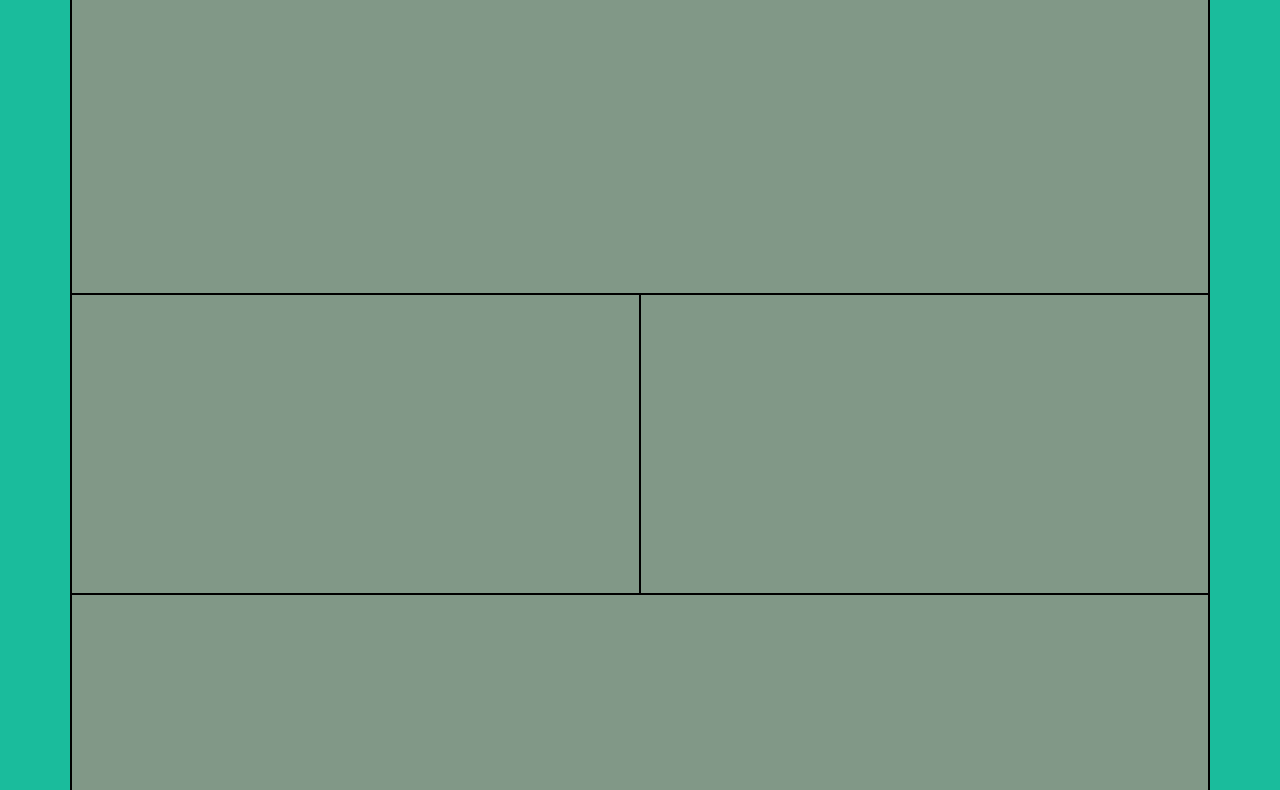
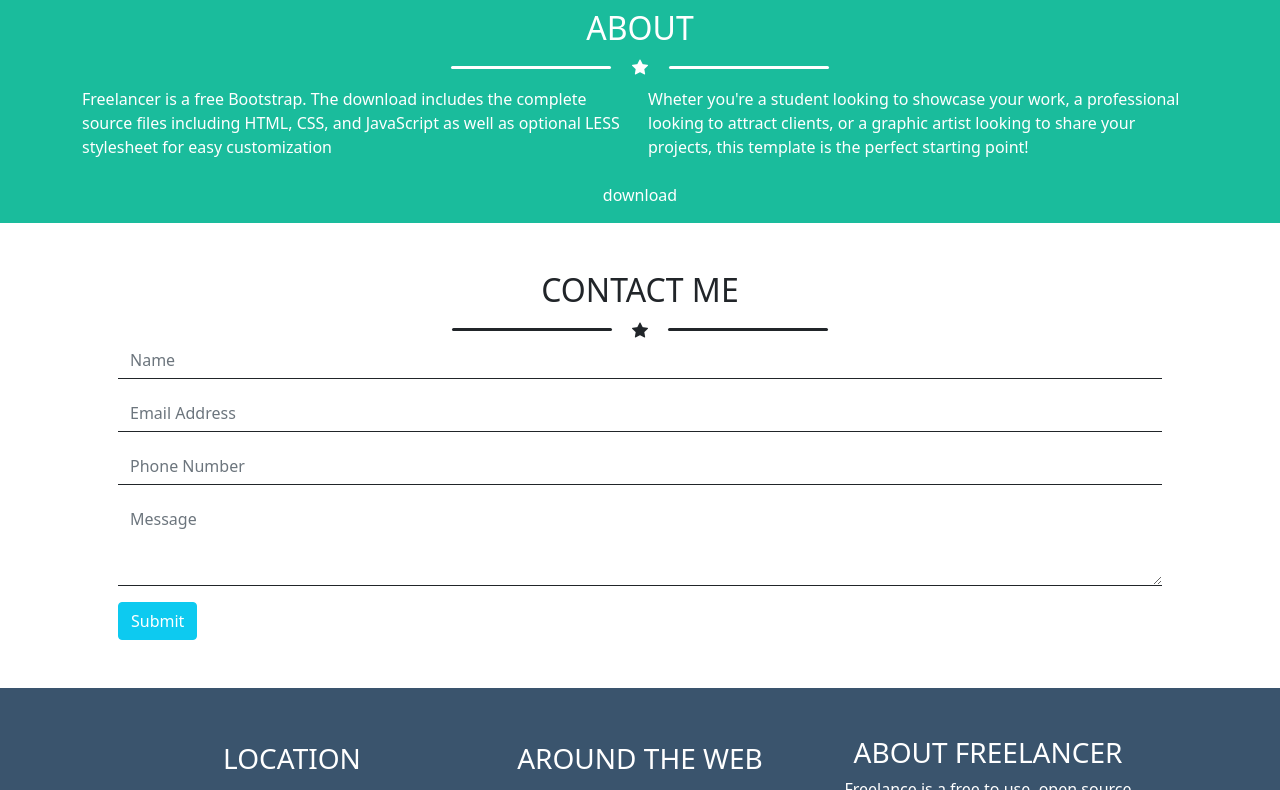
Before and after one commit to gab1144/html-css-bootstrap-freelancer, a plain HTML site: page index.html in a window 1280 px wide. Shown: the part 1242-2032 px from the top of the page. Drawn offline with nearby package versions, Linux system fonts and the light colour scheme.

Commit message:
[add] elementi about, contact e footer

```diff
--- a/css/style.css
+++ b/css/style.css
@@ -4,15 +4,29 @@
   --medium-blue: rgb(58, 84, 109);
 }
 
-* {
-  margin: 0;
-  padding: 0;
-  box-sizing: border-box;
+.line {
+  width: 10rem;
+  height: 3px;
+}
+
+.bi-star-fill {
+  padding: 0 2%;
 }
 
 header {
   background-color: var(--dark-blue);
   height: 90px;
+}
+
+header [class^="container"] {
+  background-color: rgba(255, 230, 0, 0.432);
+  border: 1px solid black;
+}
+
+header [class^="col"] {
+  height: 90px;
+  background-color: rgba(137, 43, 226, 0.329);
+  border: 1px solid black;
 }
 
 .jumbotron {
@@ -23,87 +37,20 @@ header {
   height: 250px;
 }
 
+.about {
+  background-color: var(--green-water);
+}
+
+.sc-form .form-control{
+  border: 0;
+  border-radius: 0;
+  border-bottom: 1px solid;
+}
+
 footer {
   background-color: var(--medium-blue);
 }
 
 footer .container-fluid {
   background-color: var(--dark-blue);
-  height: 200px;
 }
-
-.portfolio {
-}
-
-.about {
-  background-color: var(--green-water);
-}
-
-.contact {
-}
-
-[class^="container"]:not(.jumbotron [class^="container"], .portfolio [class^="container"]) {
-  background-color: rgba(255, 230, 0, 0.432);
-  border: 1px solid black;
-}
-
-header [class^="col"] {
-  height: 90px;
-  background-color: rgba(137, 43, 226, 0.329);
-  border: 1px solid black;
-}
-
-.about [class^="container"] [class^="col"] {
-  height: 300px;
-  background-color: rgba(137, 43, 226, 0.329);
-  border: 1px solid black;
-}
-
-.contact .container [class^="col"] {
-  background-color: rgba(137, 43, 226, 0.329);
-  border: 1px solid black;
-}
-
-footer [class^="container"] [class^="col"] {
-  height: 200px;
-  background-color: rgba(255, 255, 255, 0.596);
-  border: 1px solid black;
-}
-
-.jumbotron .title {
-  height: 200px;
-  width: 700px;
-}
-
-.title {
-  height: 150px;
-  width: 100%;
-  background-color: blue;
-}
-
-.personal-info, .area-bottone {
-  background-color: coral;
-  height: 50px;
-  width: 100%;
-  border-bottom: 1px solid grey;
-}
-
-.area-bottone {
-  background-color: cornflowerblue;
-}
-
-
-.sc-form input, .sc-form textarea{
-  border: 0;
-  border-radius: 0;
-  border-bottom: 1px solid;
-}
-
-.line {
-  width: 10rem;
-  height: 3px;
-}
-
-.bi-star-fill {
-  padding: 0 2%;
-}
--- a/index.html
+++ b/index.html
@@ -5,14 +5,18 @@
   <meta http-equiv="X-UA-Compatible" content="IE=edge">
   <meta name="viewport" content="width=device-width, initial-scale=1.0">
 
+  <!--Bootstrap-->
   <link href="https://cdn.jsdelivr.net/npm/bootstrap@5.0.2/dist/css/bootstrap.min.css" rel="stylesheet" integrity="sha384-EVSTQN3/azprG1Anm3QDgpJLIm9Nao0Yz1ztcQTwFspd3yD65VohhpuuCOmLASjC" crossorigin="anonymous">
 
+  <!--Bootstrap Icon-->
   <link rel="stylesheet" href="https://cdn.jsdelivr.net/npm/bootstrap-icons@1.9.1/font/bootstrap-icons.css">
 
   <link rel="stylesheet" href="css/style.css">
 
   <title>Freelancer</title>
+
 </head>
+
 <body>
 
   <header>
@@ -80,22 +84,27 @@
 
     <section class="about">
 
-      <div class="container">
+      <div class="container text-white p-3">
         <div class="row">
-          <div class="col-12">
-
+          <div class="col-12 text-uppercase text-center">
+            <h2>about</h2>
+            <div class="line-star-line container-fluid d-flex justify-content-center align-items-center">
+              <div class="line bg-white rounded-pill"></div>
+              <i class="bi bi-star-fill"></i>
+              <div class="line bg-white rounded-pill"></div>
+            </div>
           </div>
 
-          <div class="col-md-6">
-
+          <div class="col-md-6 p-2">
+            <p>Freelancer is a free Bootstrap. The download includes the complete source files including HTML, CSS, and JavaScript as well as optional LESS stylesheet for easy customization</p>
           </div>
 
-          <div class="col-md-6">
-
+          <div class="col-md-6 p-2">
+            <p>Wheter you're a student looking to showcase your work, a professional looking to attract clients, or a graphic artist looking to share your projects, this template is the perfect starting point!</p>
           </div>
 
-          <div class="col-12">
-
+          <div class="col-12 text-center">
+            <span>download</span>
           </div>
         </div>
       </div>
@@ -103,27 +112,39 @@
     </section>
 
     <section class="contact">
-      <div class="container">
+      <div class="container p-5">
+        <div class="row">
+          <div class="col text-center text-uppercase">
+            <h2>contact me</h2>
+
+            <div class="line-star-line container-fluid d-flex justify-content-center align-items-center">
+              <div class="line bg-dark rounded-pill"></div>
+              <i class="bi bi-star-fill"></i>
+              <div class="line bg-dark rounded-pill"></div>
+            </div>
+          </div>
+        </div>
+
         <div class="row">
           <div class="col">
 
             <form class="sc-form">
               <div class="mb-3">
-                <input type="email" class="form-control" id="exampleInputEmail1" aria-describedby="emailHelp" placeholder="Name">
+                <input class="form-control" id="exampleInputEmail1" aria-describedby="emailHelp" placeholder="Name">
               </div>
               <div class="mb-3">
-                <input type="password" class="form-control" id="exampleInputPassword1" placeholder="Email Address">
+                <input type="email" class="form-control" id="exampleInputPassword1" placeholder="Email Address">
               </div>
 
               <div class="mb-3">
-                <input type="email" class="form-control" id="exampleInputEmail1" aria-describedby="emailHelp" placeholder="Phone Number">
+                <input class="form-control" id="exampleInputEmail1" aria-describedby="emailHelp" placeholder="Phone Number">
               </div>
 
               <div class="mb-3">
                 <textarea class="form-control" id="exampleFormControlTextarea1" rows="3" placeholder="Message"></textarea>
               </div>
 
-              <button type="submit" class="btn btn-primary">Submit</button>
+              <button type="submit" class="btn btn-info text-white">Submit</button>
             </form>
 
           </div>
@@ -134,26 +155,34 @@
   </main>
 
   <footer>
-    <div class="container">
-      <div class="row">
-        <div class="col-md-4">
-          1
+    <div class="container text-white text-center">
+      <div class="row p-5">
+        <div class="col-md-4 d-flex align-items-center flex-wrap justify-content-center">
+          <h3 class="text-uppercase w-100">Location</h3>
+          <span>2215 John Daniel Drive Clark, MO 54243</span>
         </div>
 
-        <div class="col-md-4">
-          2
+        <div class="col-md-4 d-flex align-items-center flex-wrap justify-content-center">
+          <h3 class="text-uppercase w-100">Around the web</h3>
+          <div class="social">
+            <i class="bi bi-facebook"></i>
+            <i class="bi bi-google"></i>
+            <i class="bi bi-twitter"></i>
+            <i class="bi bi-linkedin"></i>
+          </div>
         </div>
 
-        <div class="col-md-4">
-          3
+        <div class="col-md-4 d-flex align-items-center flex-wrap justify-content-center">
+          <h3 class="text-uppercase w-100">about freelancer</h3>
+          <span>Freelance is a free to use, open source Bootstrap theme by <a href="#">Start Bootstrap</a></span>
         </div>
       </div>
     </div>
 
-    <div class="container-fluid ">
+    <div class="container-fluid text-white">
       <div class="row d-flex justify-content-center">
-        <div class="col-4">
-          <span>Copyright &copy; Your website</span>
+        <div class="col text text-center p-4">
+          <span>Copyright &copy; Your website 2019</span>
       </div>
 
       </div>
```
